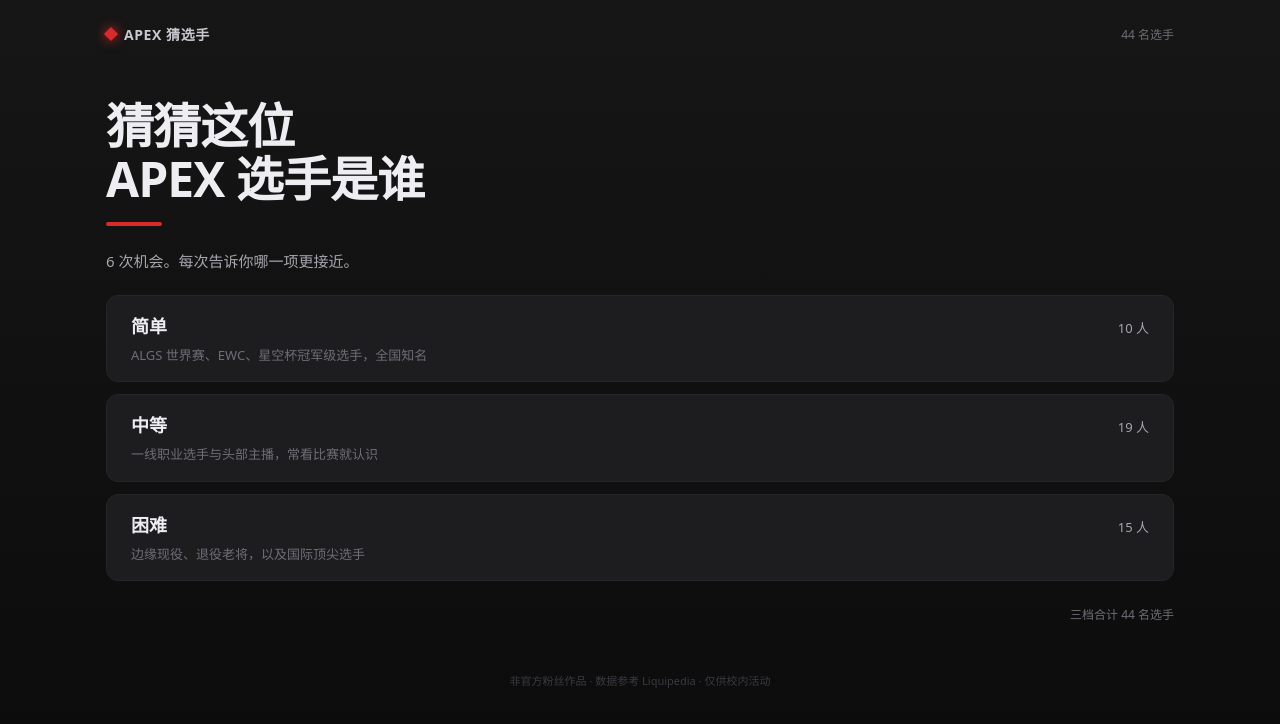
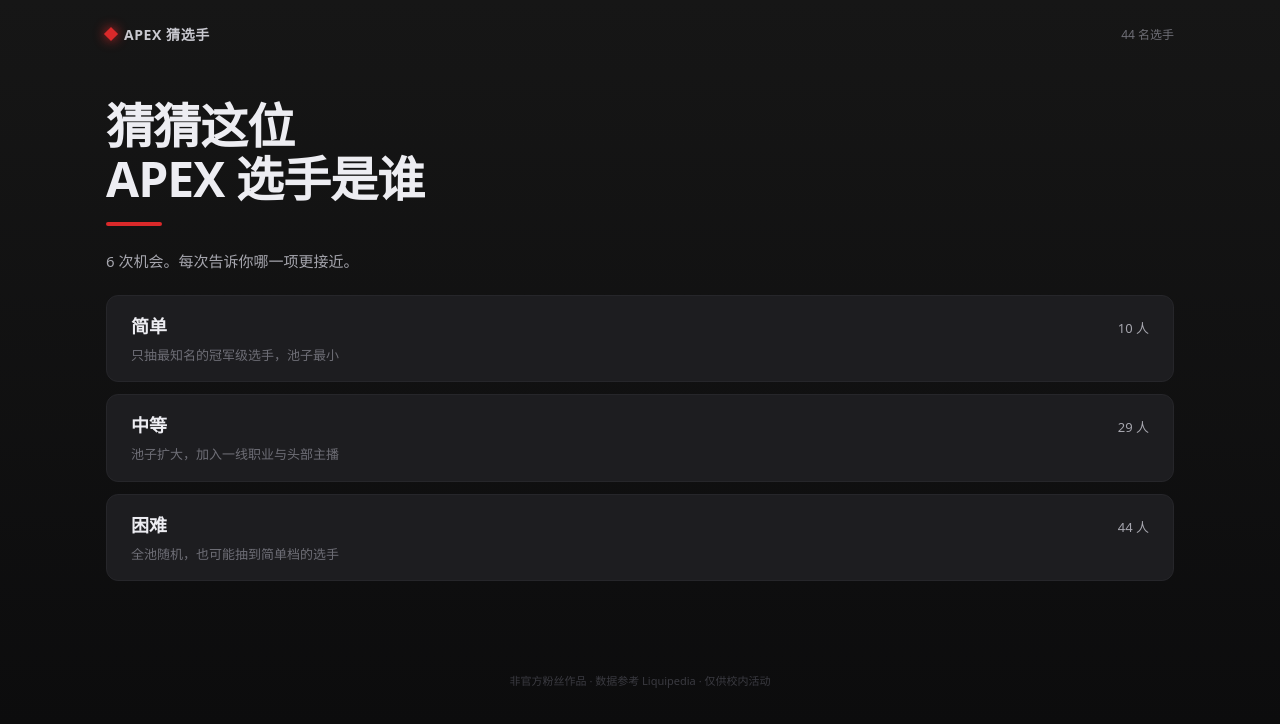
Before and after one commit to recelilious/kayiba, a React (Vite) app: page / in a window 1280 px wide. Shown: the top 724 px of the page. Built offline with nearby package versions, Linux system fonts and the light colour scheme.

Commit message:
feat(game): 难度改为累进池
- 难度不再对应互斥分组，而是池子大小：
  简单 = 1 档 / 中等 = 1–2 档 / 困难 = 全部
- 困难档里也可能抽到简单档的选手
- 人数显示改为累进池大小，去掉多余的合计行

```diff
--- a/src/App.tsx
+++ b/src/App.tsx
@@ -2,7 +2,7 @@ import { useReducer } from 'react'
 import { FeedbackGrid } from './components/FeedbackGrid'
 import { GuessInput } from './components/GuessInput'
 import { ResultCard } from './components/ResultCard'
-import { ALL_PLAYERS, PLAYER_COUNT, poolByTier, tierCounts } from './data'
+import { ALL_PLAYERS, PLAYER_COUNT, difficultyCounts, poolForDifficulty } from './data'
 import { compare, nicknameOf } from './game/feedback'
 import type { Guess, Player, Tier } from './game/types'
 
@@ -66,9 +66,9 @@ function reducer(state: State, action: Action): State {
 const TIER_LABEL: Record<Tier, string> = { 1: '简单', 2: '中等', 3: '困难' }
 
 const TIER_DESC: Record<Tier, string> = {
-  1: 'ALGS 世界赛、EWC、星空杯冠军级选手，全国知名',
-  2: '一线职业选手与头部主播，常看比赛就认识',
-  3: '边缘现役、退役老将，以及国际顶尖选手',
+  1: '只抽最知名的冠军级选手，池子最小',
+  2: '池子扩大，加入一线职业与头部主播',
+  3: '全池随机，也可能抽到简单档的选手',
 }
 
 export default function App() {
@@ -80,20 +80,20 @@ export default function App() {
     seen: [],
   })
 
-  const counts = tierCounts()
+  const counts = difficultyCounts()
   const remaining = MAX_GUESSES - state.guesses.length
   const guessedIds = new Set(state.guesses.map((g) => g.player.id))
   const options = ALL_PLAYERS.filter((p) => !guessedIds.has(p.id))
   const inGame = state.phase !== 'idle'
 
   function start(tier: Tier) {
-    const pool = poolByTier(tier)
+    const pool = poolForDifficulty(tier)
     if (pool.length === 0) return
     dispatch({ type: 'start', tier, target: drawTarget(pool, state.seen) })
   }
 
   function replay() {
-    const pool = poolByTier(state.tier)
+    const pool = poolForDifficulty(state.tier)
     if (pool.length === 0) return
     dispatch({ type: 'replay', target: drawTarget(pool, state.seen) })
   }
@@ -129,7 +129,6 @@ export default function App() {
                 </button>
               ))}
             </div>
-            <p className="tiers-total">三档合计 {PLAYER_COUNT} 名选手</p>
           </section>
         )}
 
--- a/src/data/index.ts
+++ b/src/data/index.ts
@@ -5,14 +5,19 @@ export const ALL_PLAYERS = (raw.players ?? []) as unknown as Player[]
 
 export const PLAYER_COUNT = ALL_PLAYERS.length
 
-export function poolByTier(tier: Tier): Player[] {
-  return ALL_PLAYERS.filter((p) => p.tier === tier)
+/**
+ * 难度 = 池子大小，不是互斥分组：
+ * 简单只抽 1 档，中等抽 1–2 档，困难抽全部。
+ * 所以困难档里也可能抽到简单档的选手。
+ */
+export function poolForDifficulty(tier: Tier): Player[] {
+  return ALL_PLAYERS.filter((p) => p.tier <= tier)
 }
 
-export function tierCounts(): Record<Tier, number> {
+export function difficultyCounts(): Record<Tier, number> {
   return {
-    1: poolByTier(1).length,
-    2: poolByTier(2).length,
-    3: poolByTier(3).length,
+    1: ALL_PLAYERS.filter((p) => p.tier <= 1).length,
+    2: ALL_PLAYERS.filter((p) => p.tier <= 2).length,
+    3: ALL_PLAYERS.length,
   }
 }
--- a/src/styles/global.css
+++ b/src/styles/global.css
@@ -187,14 +187,6 @@ button {
   line-height: 1.5;
   color: var(--gray-500);
   text-align: left;
-}
-
-.tiers-total {
-  margin: 0;
-  font-size: 12px;
-  text-align: right;
-  color: var(--gray-500);
-  font-variant-numeric: tabular-nums;
 }
 
 /* ---------- 对局 ---------- */
```
